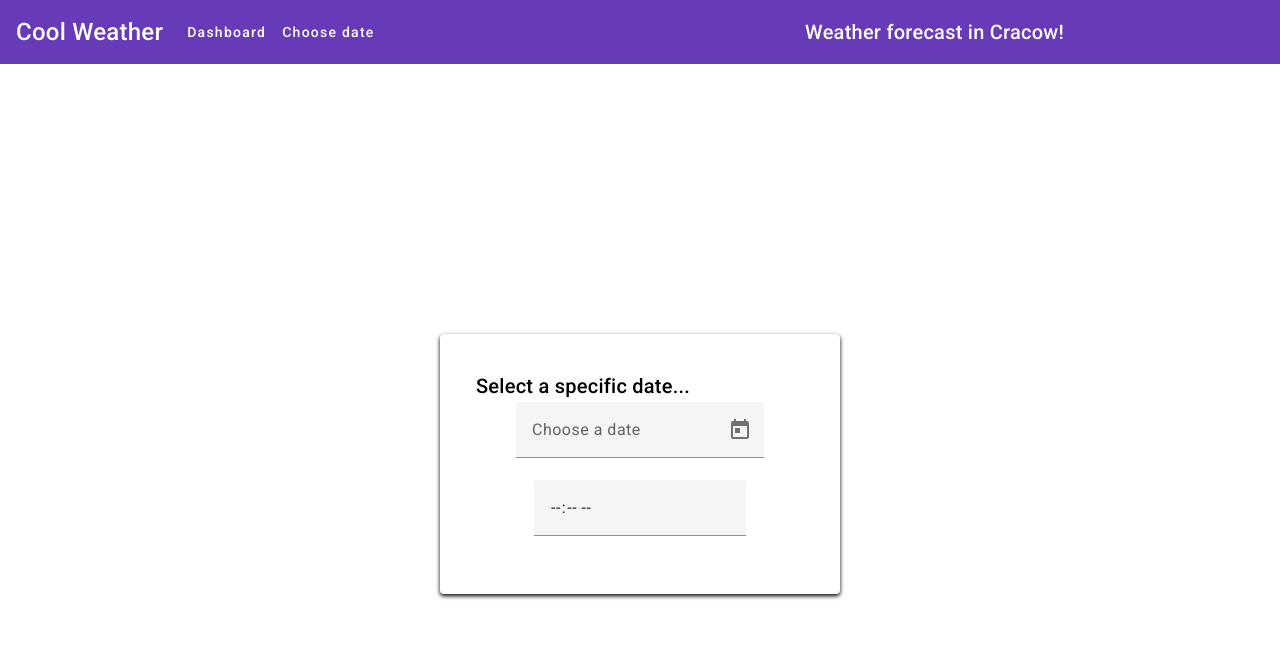
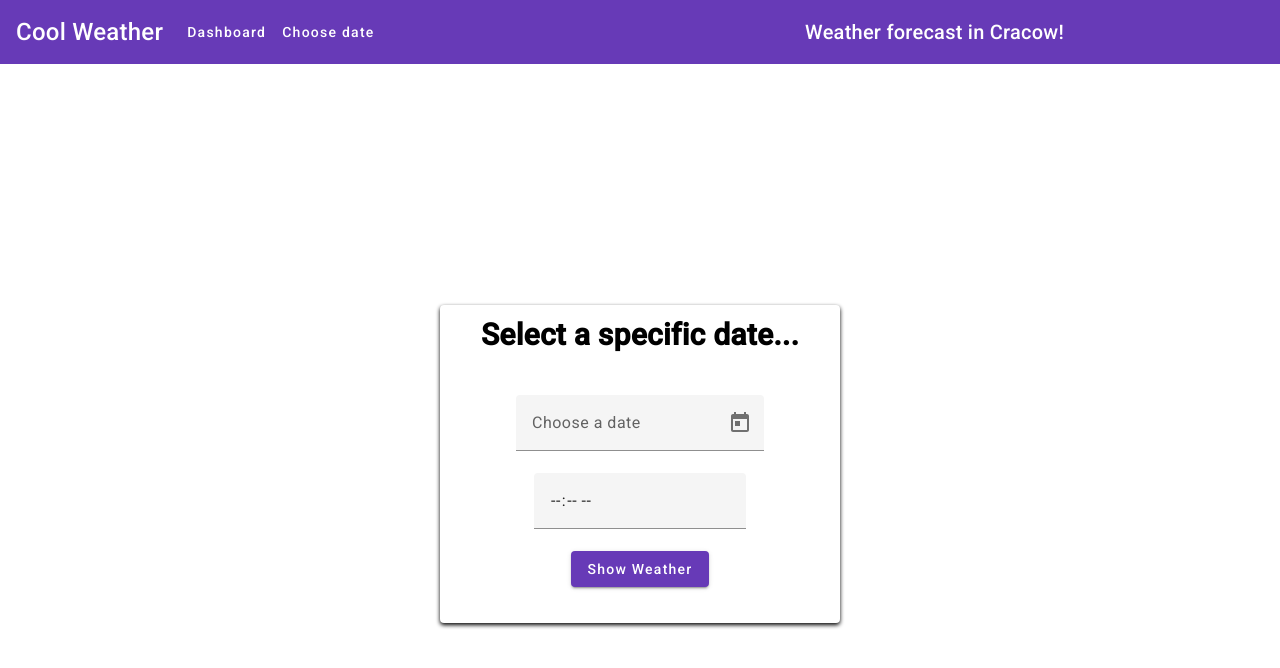
Before and after one commit to Bkwak10101/CoolWeather, an Angular app: page /hourly in a window 1280 px wide. Shown: the top 668 px of the page. Built offline with nearby package versions, Linux system fonts and the light colour scheme.

Commit message:
Added weather mapping service

```diff
--- a/src/app/components/dashboard/dashboard.component.ts
+++ b/src/app/components/dashboard/dashboard.component.ts
@@ -1,5 +1,6 @@
-import {Component, OnInit} from '@angular/core';
+import {Component, OnInit, Inject} from '@angular/core';
 import {WeatherClientService} from "../../services/weather-client.service";
+import {WeatherMappingService} from "../../services/weather-mapping.service";
 
 @Component({
   selector: 'app-dashboard',
@@ -14,10 +15,10 @@ export class DashboardComponent implements OnInit {
     afterTomorrowWeather: null
   };
 
-
-  weatherMappings: { range: number[]; imagePath: string }[] = [];
-
-  constructor(private weatherClientService: WeatherClientService) {
+  constructor(
+    private weatherClientService: WeatherClientService,
+    @Inject(WeatherMappingService) private weatherMappingService: WeatherMappingService
+  ) {
   }
 
   ngOnInit(): void {
@@ -37,24 +38,10 @@ export class DashboardComponent implements OnInit {
         this.forecast['currentWeather'] = this.weatherClientService.getCurrentWeatherCode(daily, code)
         this.forecast['tomorrowWeather'] = this.weatherClientService.getWeatherForDay(daily, code, 1);
         this.forecast['afterTomorrowWeather'] = this.weatherClientService.getWeatherForDay(daily, code, 2);
-
-        this.setupWeatherMappings();
-
       });
   }
-  private setupWeatherMappings(): void {
-    this.weatherMappings = [
-      { range: [0], imagePath: 'assets/images/sun.png' },
-      { range: [1, 2, 3], imagePath: 'assets/images/clear-sky.png' },
-      { range: Array.from({ length: 60 }, (_, i) => i + 4), imagePath: 'assets/images/rain.png' },
-      { range: Array.from({ length: 7 }, (_, i) => i + 64), imagePath: 'assets/images/cloudy.png' },
-      { range: Array.from({ length: 14 }, (_, i) => i + 71), imagePath: 'assets/images/cloudy.png' },
-      { range: Array.from({ length: 2 }, (_, i) => i + 85), imagePath: 'assets/images/snow.png' },
-      { range: Array.from({ length: 13 }, (_, i) => i + 87), imagePath: 'assets/images/storm.png' },
-    ];
-  }
+
   getWeatherImage(weatherCode: any): string {
-    const weatherMapping = this.weatherMappings.find(mapping => mapping.range.includes(weatherCode));
-    return weatherMapping ? weatherMapping.imagePath : '';
+    return this.weatherMappingService.getWeatherImage(weatherCode);
   }
 }
--- a/src/app/components/hourly/hourly.component.css
+++ b/src/app/components/hourly/hourly.component.css
@@ -13,11 +13,8 @@
   box-shadow: 0 2px 4px rgba(0, 0, 0, 2);
 }
 
-.mat-card-header {
-  justify-content: center;
+.title {
+  font-weight: bold;
+  font-size: 30px;
+  margin-bottom: 50px;
 }
-
-.mat-form-field {
-  width: 100%;
-  margin-bottom: 20px;
-}
--- a/src/app/components/hourly/hourly.component.html
+++ b/src/app/components/hourly/hourly.component.html
@@ -1,8 +1,9 @@
 <div fxLayout="row" fxLayoutAlign="center center" class="container">
   <mat-card class="card">
-    <mat-card-header>
-      <mat-card-title>Select a specific date...</mat-card-title>
-    </mat-card-header>
+<!--    <h2>Today's weather in Cracow</h2>-->
+<!--    <img [src]="forecast['currentWeather'] ? getWeatherImage(forecast['currentWeather']) : ''" alt="Weather Icon"/>-->
+<!--    <p>{{forecast['temperature']}}°C</p>-->
+    <div class="title">Select a specific date...</div>
     <mat-card-content>
       <form [formGroup]="form">
         <mat-form-field>
@@ -13,6 +14,7 @@
         <mat-form-field>
           <input matInput type="time" placeholder="Choose a time" formControlName="time">
         </mat-form-field>
+        <button mat-raised-button color="primary">Show Weather</button>
       </form>
     </mat-card-content>
   </mat-card>
--- a/src/app/components/hourly/hourly.component.ts
+++ b/src/app/components/hourly/hourly.component.ts
@@ -1,18 +1,29 @@
-import { Component } from '@angular/core';
+import { Component, OnInit } from '@angular/core';
 import { FormBuilder, FormGroup, Validators } from '@angular/forms';
+import {WeatherMappingService} from "../../services/weather-mapping.service";
+
 @Component({
   selector: 'app-hourly',
   templateUrl: './hourly.component.html',
   styleUrls: ['./hourly.component.css']
-
 })
-export class HourlyComponent {
+export class HourlyComponent implements OnInit {
   form: FormGroup;
 
-  constructor(private fb: FormBuilder) {
+  constructor(
+    private fb: FormBuilder,
+    private weatherMappingService: WeatherMappingService
+  ) {
     this.form = this.fb.group({
       date: ['', Validators.required],
       time: ['', Validators.required],
     });
   }
+
+  ngOnInit(): void {
+  }
+
+  getWeatherImage(weatherCode: any): string {
+    return this.weatherMappingService.getWeatherImage(weatherCode);
+  }
 }
--- a/src/app/services/weather-client.service.ts
+++ b/src/app/services/weather-client.service.ts
@@ -1,16 +1,16 @@
 import {Injectable} from '@angular/core';
 import {HttpClient} from "@angular/common/http";
 import {map, Observable} from "rxjs";
+import { WeatherMappingService } from './weather-mapping.service';
 
 @Injectable({
   providedIn: 'root'
 })
 export class WeatherClientService {
-
   private url: any;
   private data: any;
 
-  constructor(private httpClient: HttpClient) {
+  constructor(private httpClient: HttpClient, private weatherMappingService: WeatherMappingService) {
     this.url = "https://api.open-meteo.com/v1/forecast?latitude=50.06&longitude=19.94&hourly=temperature_2m&daily=weathercode&timezone=auto";
     this.data = this.httpClient.get(this.url);
   }
--- /dev/null
+++ b/src/app/services/weather-mapping.service.ts
@@ -0,0 +1,24 @@
+import { Injectable } from '@angular/core';
+
+@Injectable({
+  providedIn: 'root'
+})
+export class WeatherMappingService {
+
+  private weatherMappings: { range: number[]; imagePath: string }[] = [
+    { range: [0], imagePath: 'assets/images/sun.png' },
+    { range: [1, 2, 3], imagePath: 'assets/images/clear-sky.png' },
+    { range: Array.from({ length: 60 }, (_, i) => i + 4), imagePath: 'assets/images/rain.png' },
+    { range: Array.from({ length: 7 }, (_, i) => i + 64), imagePath: 'assets/images/cloudy.png' },
+    { range: Array.from({ length: 14 }, (_, i) => i + 71), imagePath: 'assets/images/cloudy.png' },
+    { range: Array.from({ length: 2 }, (_, i) => i + 85), imagePath: 'assets/images/snow.png' },
+    { range: Array.from({ length: 13 }, (_, i) => i + 87), imagePath: 'assets/images/storm.png' },
+  ];
+
+  constructor() {}
+
+  getWeatherImage(weatherCode: any): string {
+    const weatherMapping = this.weatherMappings.find(mapping => mapping.range.includes(weatherCode));
+    return weatherMapping ? weatherMapping.imagePath : '';
+  }
+}
```
Also changed, not shown: src/app/app.module.ts (+4 -3 lines), 1 other file (tests, documents, lock files or other folders).
